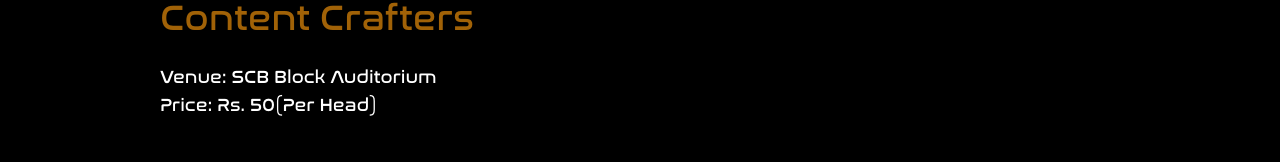
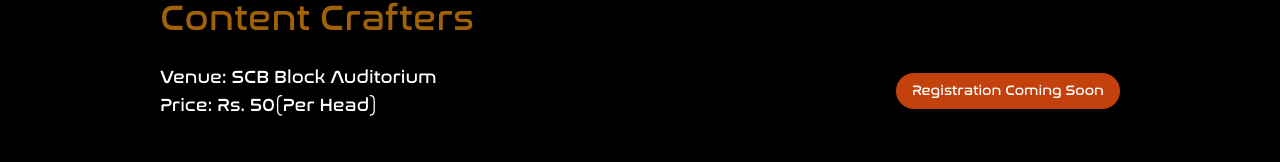
Before and after one commit to 6kumaran/Convergence, a Next.js app: page /content-crafters in a window 1280 px wide. Shown: the part 191-353 px from the top of the page. Built offline with nearby package versions, Linux system fonts and the light colour scheme.

Commit message:
Button Disabled

```diff
--- a/src/app/Components/Events/ContentCrafters.tsx
+++ b/src/app/Components/Events/ContentCrafters.tsx
@@ -2,9 +2,9 @@
 import React from 'react';
 
 const ContentCrafters = () => {
-  // const handleRegisterClick = () => {
-  //   window.location.href = 'https://forms.gle/sKJnn9RbY92a8Gsr8'; // Replace with your actual Google Form link
-  // };
+  const handleRegisterClick = () => {
+    window.location.href = ''; // Replace with your actual Google Form link
+  };
   return (
     <div className="relative h-auto bg-black text-white max-w-5xl mx-auto px-4 sm:px-6 lg:px-8 pb-7" style={{ fontFamily: 'Nasalization, sans-serif' }}>
       {/* Title and new paragraph with button on the right end */}
@@ -17,17 +17,17 @@ const ContentCrafters = () => {
         <p className="text-base md:text-lg">
           Venue: SCB Block Auditorium<br /> Price: Rs. 50(Per Head)
         </p>
-        {/* <button onClick={handleRegisterClick} className="hidden md:block mt-3 md:mt-0 text-white bg-orange-700 hover:bg-orange-400 focus:outline-none font-medium rounded-full text-sm px-4 py-2 text-center">
-          REGISTER
-        </button> */}
+        <button onClick={handleRegisterClick} className="hidden md:block mt-3 md:mt-0 text-white bg-orange-700 hover:bg-orange-400 focus:outline-none font-medium rounded-full text-sm px-4 py-2 text-center">
+          Registration Coming Soon
+        </button>
       </div>
 
       {/* Register button for small devices */}
-      {/* <div className="block md:hidden mt-4">
+      <div className="block md:hidden mt-4">
         <button onClick={handleRegisterClick} className="text-white bg-orange-700 hover:bg-orange-400 focus:outline-none font-medium rounded-full text-sm px-5 py-3 text-center w-full">
-          REGISTER
+        Registration Coming Soon
         </button>
-      </div> */}
+      </div>
 
       {/* Responsive paragraph content starts below the venue and button */}
       <div className="mt-10 flex flex-col items-center justify-center h-auto px-4 sm:px-8 text-left">
```
